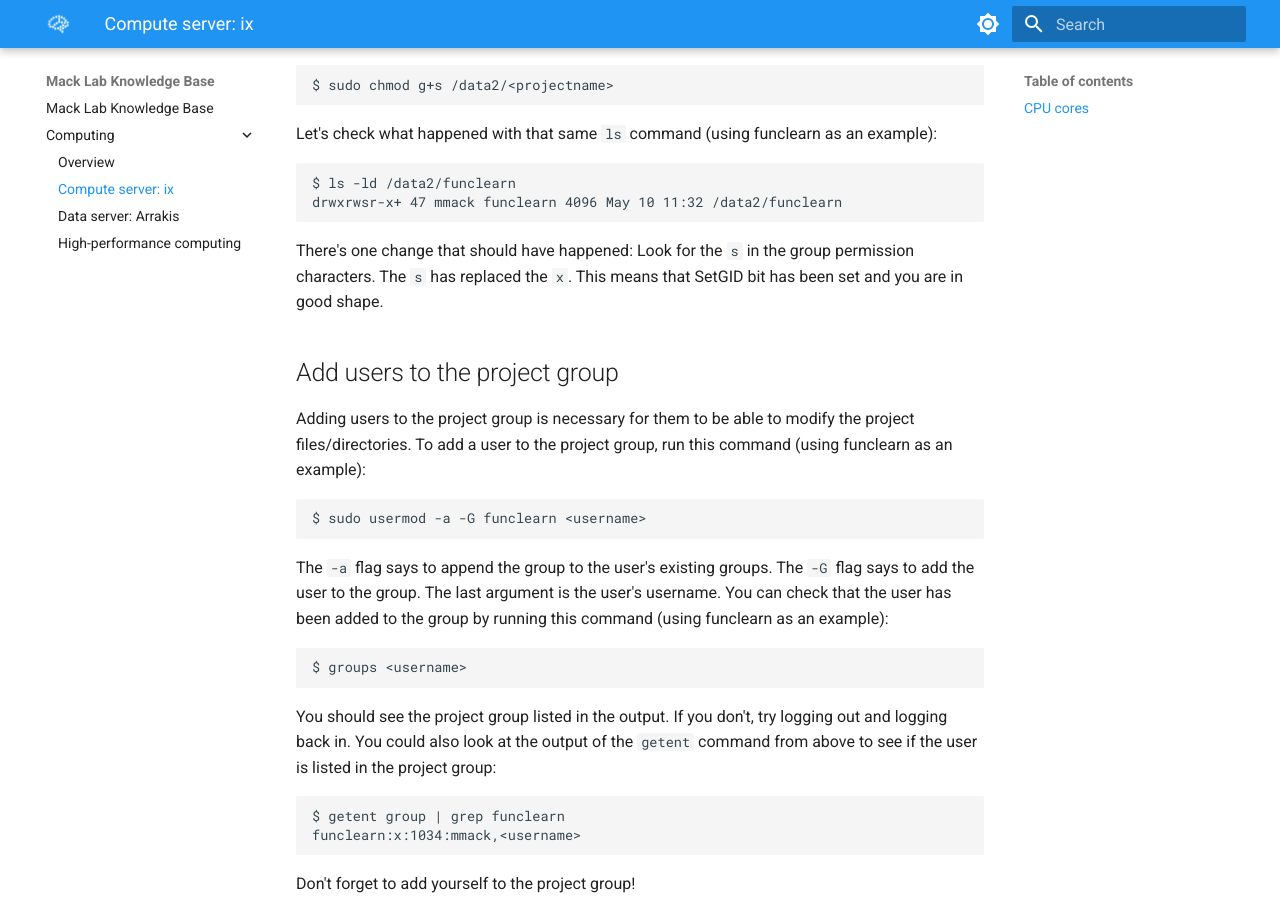
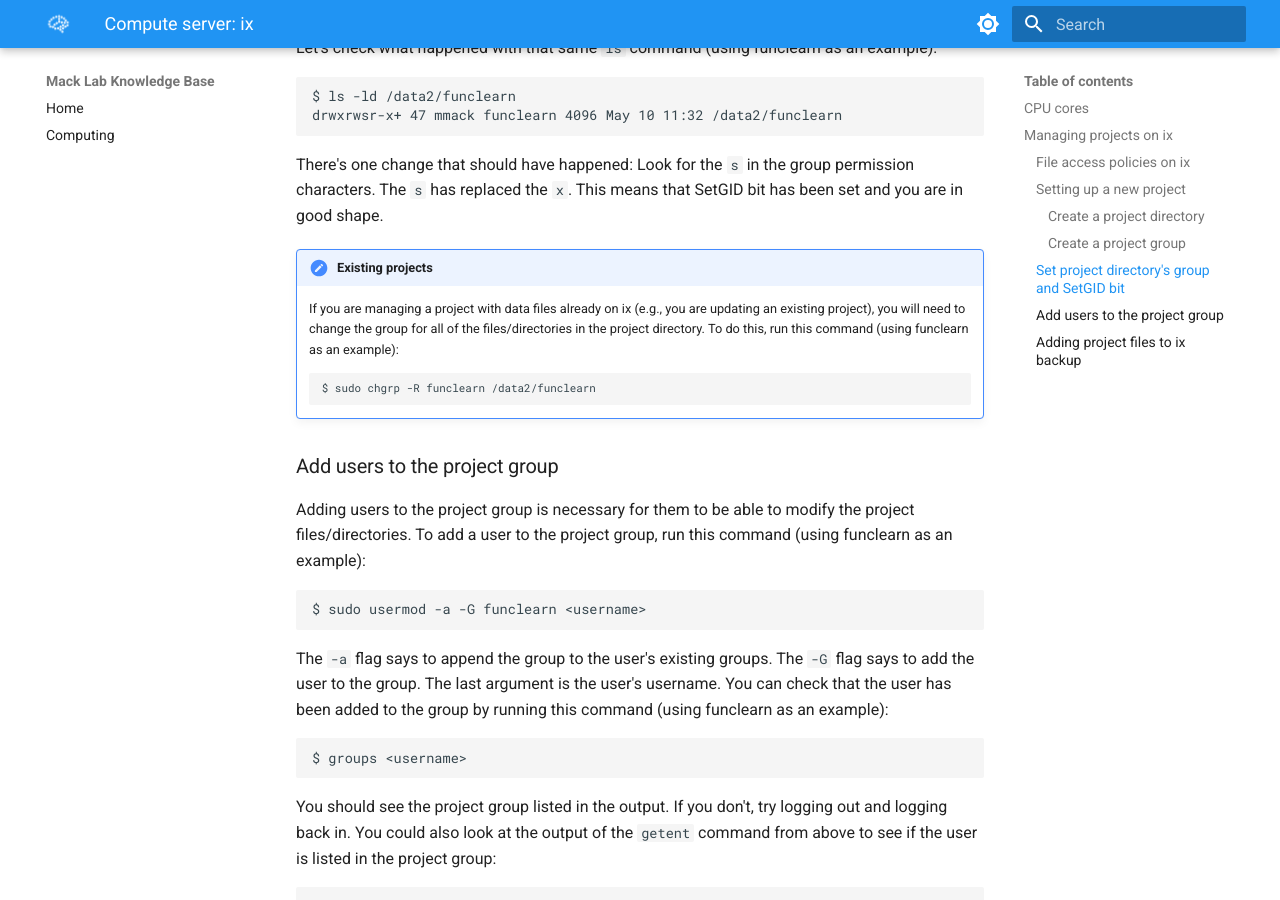
Before and after one commit to macklab/manual, an MkDocs documentation site: the page built from docs/ix.md, in a window 1280 px wide and 900 px high, scrolled down 2632 px. Built offline with MkDocs 1.6.1 and Material for MkDocs 9.7.7, drawn with Linux system fonts in a browser that asks for light colours.

Commit message:
ix updates

````diff
--- a/docs/ix.md
+++ b/docs/ix.md
@@ -7,28 +7,28 @@
 * MRtrix has its own flag for setting the number of threads in all of this functions. Add -nthreads N, where N is 4-10, in any MRtrix command.
 
 
-# Managing projects on ix
+## Managing projects on ix
 
 Projects are stored on ix in the /data and /data2 drives. Each project has a main directory (e.g., `/data2/<project name>`). Each project is managed by a specific user (or maybe a few users). To be a project manager, your user account will need sudo access. If you don't already have sudo access (or know what this is), ping Mike!
 
-## File access policies on ix
+### File access policies on ix
 To encourage coding sharing and collaboration but also protect our project files on ix, we have implemented the following policies for file/directory access:
 1. All projects are world readable. This means any user on ix can view and copy files/directories from all projects.
 2. Project files/directories can be modified (i.e., create, update, delete operations) by only those users who are members of project groups. Each project will have its own unix group and users of that project will have to be added to the project group to modify the project files.
 3. Backups for project files are opt-in. Project managers will have to manually add project directories to the main ix backup list.
 
-## Setting up a new project
+### Setting up a new project
 
 New projects on ix require some setup. Follow the instructions below to manage a new project. Note: project management requires a user account with sudo access. If you don't already have sudo access, ping Mike! Also, all of the commands listed below assume you are logged into ix and using a terminal. The `$` represents a command line prompt
 
-### Create a project directory
+#### Create a project directory
 Each project will have its own base directory. All files/directories related to this project should be stored within this base directory. This would include subdirectories for pilots as well as the a project's core studies and analyses. Create a new project directory with the following command, where `<projectname>` is a placeholder for your project's name:
 
 ```
 $ mkdir /data2/<projectname>
 ```
 
-### Create a project group
+#### Create a project group
 Your new project needs a user group! Note, you will need to use the `sudo` command to create a group. `sudo` gives you temporary elevated privileges while running a command and requires that you enter your password before the command is completed. To keep things easy, let's use the project's name for the project group. Here's how to create a group:
 
 ```
@@ -43,7 +43,7 @@
 ```
 You should see a line of text that shows the group name and its internal unique group ID (i.e., 1034 in the example). If you see this, your group has been created.
 
-## Set project directory's group and SetGID bit
+### Set project directory's group and SetGID bit
 The project directory's group needs to be set to the project group:
 
 ```
@@ -76,7 +76,15 @@
 
 There's one change that should have happened: Look for the `s` in the group permission characters. The `s` has replaced the `x`. This means that SetGID bit has been set and you are in good shape.
 
-## Add users to the project group
+!!! note "Existing projects"
+
+    If you are managing a project with data files already on ix (e.g., you are updating an existing project), you will need to change the group for all of the files/directories in the project directory. To do this, run this command (using funclearn as an example):
+
+    ```
+    $ sudo chgrp -R funclearn /data2/funclearn
+    ```
+
+### Add users to the project group
 Adding users to the project group is necessary for them to be able to modify the project files/directories. To add a user to the project group, run this command (using funclearn as an example):
 
 ```
@@ -98,6 +106,6 @@
 
 Don't forget to add yourself to the project group!
 
-## Adding project files to ix backup
+### Adding project files to ix backup
 
 In progress!
--- a/mkdocs.yml
+++ b/mkdocs.yml
@@ -31,6 +31,7 @@
     #- navigation.sections
     - navigation.expand
     #- navigation.top
+    - toc.follow
 
 markdown_extensions:
   - attr_list
````
Also changed, not shown: docs/.pages.
